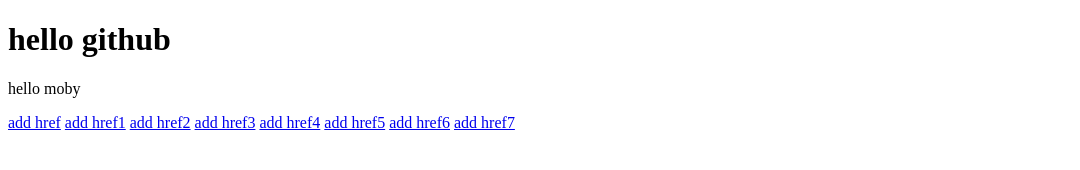
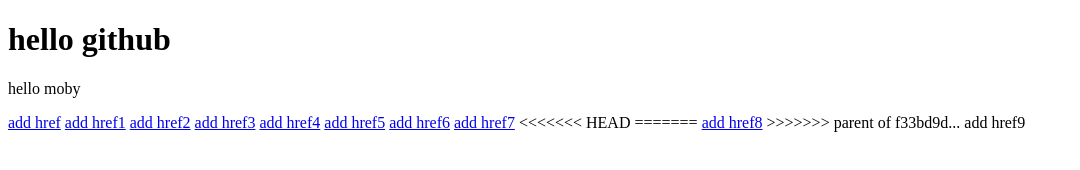
Before and after one commit to dabaoabc/practise-mygithub, a plain HTML site: page index.html in a window 1280 px wide. Shown: the whole page, without its empty margins (0-1080 px from the left). Drawn offline with Linux system fonts and the light colour scheme.

Commit message:
add href8
add href8

```diff
--- a/index.html
+++ b/index.html
@@ -15,6 +15,10 @@
 <a href="aa">add href5</a>
 <a href="aa">add href6</a>
 <a href="aa">add href7</a>
+<<<<<<< HEAD
 
+=======
+<a href="aa">add href8</a>
+>>>>>>> parent of f33bd9d... add href9
 </body>
 </html>
```
